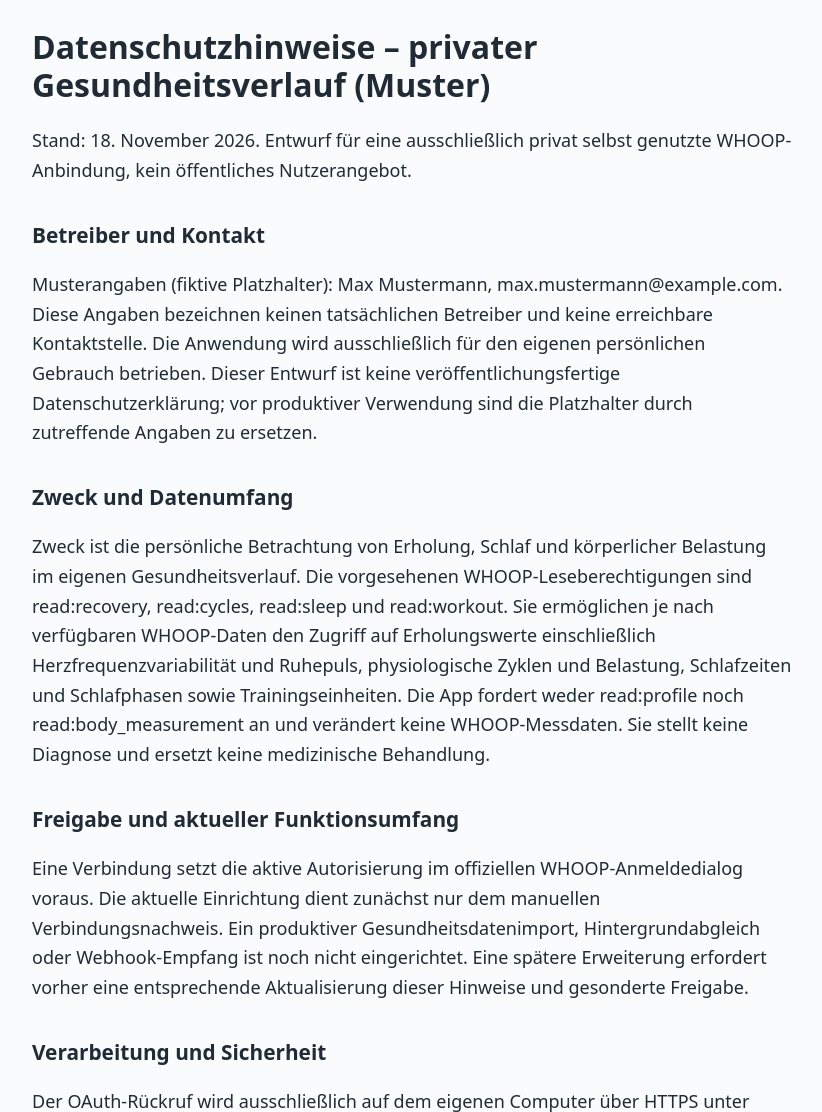
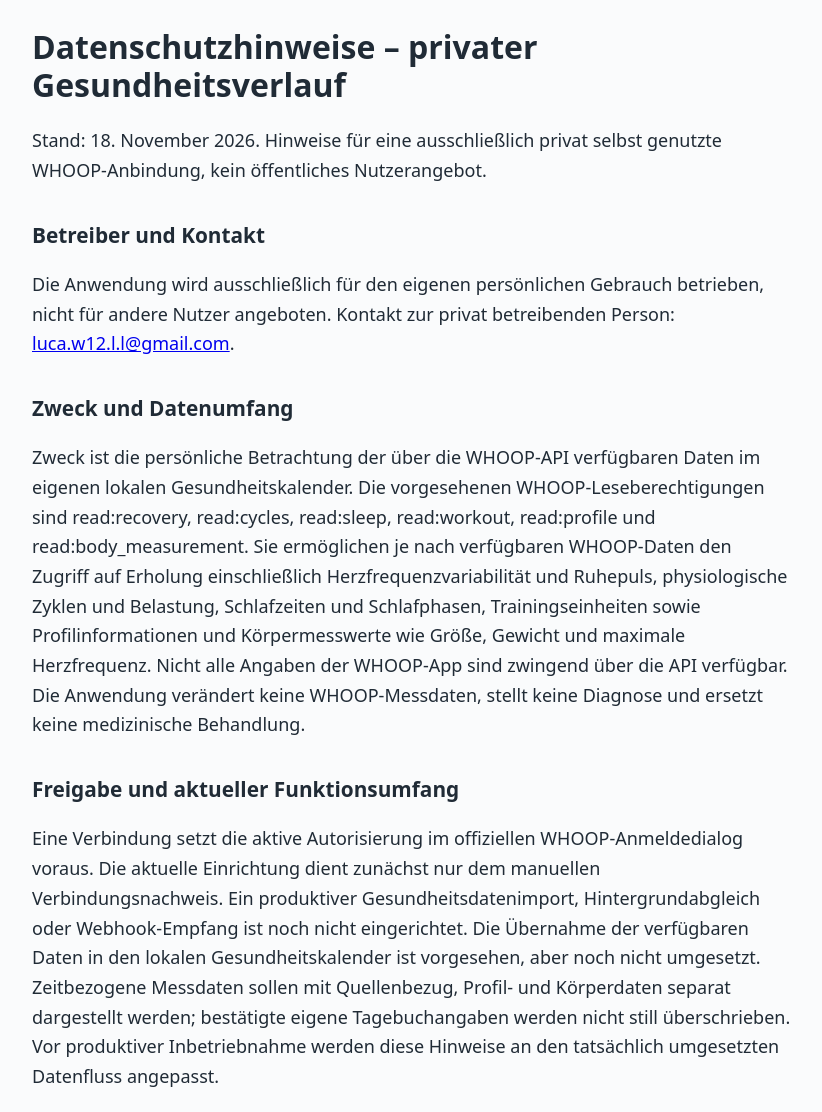
Before and after one commit to lmwittmacher/whoop-privacy, a plain HTML site: page index.html in a window 1280 px wide. Shown: the part 20-1132 px from the top of the page, without its empty margins (228-1050 px from the left). Drawn offline with Linux system fonts and the light colour scheme.

Commit message:
Add files via upload

```diff
--- a/index.html
+++ b/index.html
@@ -1,13 +1,13 @@
 <!doctype html>
 <html lang="de"><head><meta charset="utf-8"><meta name="viewport" content="width=device-width,initial-scale=1"><meta name="robots" content="noindex,nofollow"><title>Datenschutzhinweise – private WHOOP-Anbindung</title><style>body{max-width:760px;margin:3rem auto;padding:0 1.25rem;font:18px/1.65 system-ui,sans-serif;color:#202b36;background:#fafbfc}h1{font-size:2rem;line-height:1.2}h2{margin-top:2rem;font-size:1.3rem}p{overflow-wrap:anywhere}</style></head><body><main>
-<h1>Datenschutzhinweise – privater Gesundheitsverlauf (Muster)</h1>
-<p>Stand: 18. November 2026. Entwurf für eine ausschließlich privat selbst genutzte WHOOP-Anbindung, kein öffentliches Nutzerangebot.</p>
+<h1>Datenschutzhinweise – privater Gesundheitsverlauf</h1>
+<p>Stand: 18. November 2026. Hinweise für eine ausschließlich privat selbst genutzte WHOOP-Anbindung, kein öffentliches Nutzerangebot.</p>
 <h2>Betreiber und Kontakt</h2>
-<p>Musterangaben (fiktive Platzhalter): Max Mustermann, max.mustermann@example.com. Diese Angaben bezeichnen keinen tatsächlichen Betreiber und keine erreichbare Kontaktstelle. Die Anwendung wird ausschließlich für den eigenen persönlichen Gebrauch betrieben. Dieser Entwurf ist keine veröffentlichungsfertige Datenschutzerklärung; vor produktiver Verwendung sind die Platzhalter durch zutreffende Angaben zu ersetzen.</p>
+<p>Die Anwendung wird ausschließlich für den eigenen persönlichen Gebrauch betrieben, nicht für andere Nutzer angeboten. Kontakt zur privat betreibenden Person: <a href="mailto:luca.w12.l.l@gmail.com">luca.w12.l.l@gmail.com</a>.</p>
 <h2>Zweck und Datenumfang</h2>
-<p>Zweck ist die persönliche Betrachtung von Erholung, Schlaf und körperlicher Belastung im eigenen Gesundheitsverlauf. Die vorgesehenen WHOOP-Leseberechtigungen sind read:recovery, read:cycles, read:sleep und read:workout. Sie ermöglichen je nach verfügbaren WHOOP-Daten den Zugriff auf Erholungswerte einschließlich Herzfrequenzvariabilität und Ruhepuls, physiologische Zyklen und Belastung, Schlafzeiten und Schlafphasen sowie Trainingseinheiten. Die App fordert weder read:profile noch read:body_measurement an und verändert keine WHOOP-Messdaten. Sie stellt keine Diagnose und ersetzt keine medizinische Behandlung.</p>
+<p>Zweck ist die persönliche Betrachtung der über die WHOOP-API verfügbaren Daten im eigenen lokalen Gesundheitskalender. Die vorgesehenen WHOOP-Leseberechtigungen sind read:recovery, read:cycles, read:sleep, read:workout, read:profile und read:body_measurement. Sie ermöglichen je nach verfügbaren WHOOP-Daten den Zugriff auf Erholung einschließlich Herzfrequenzvariabilität und Ruhepuls, physiologische Zyklen und Belastung, Schlafzeiten und Schlafphasen, Trainingseinheiten sowie Profilinformationen und Körpermesswerte wie Größe, Gewicht und maximale Herzfrequenz. Nicht alle Angaben der WHOOP-App sind zwingend über die API verfügbar. Die Anwendung verändert keine WHOOP-Messdaten, stellt keine Diagnose und ersetzt keine medizinische Behandlung.</p>
 <h2>Freigabe und aktueller Funktionsumfang</h2>
-<p>Eine Verbindung setzt die aktive Autorisierung im offiziellen WHOOP-Anmeldedialog voraus. Die aktuelle Einrichtung dient zunächst nur dem manuellen Verbindungsnachweis. Ein produktiver Gesundheitsdatenimport, Hintergrundabgleich oder Webhook-Empfang ist noch nicht eingerichtet. Eine spätere Erweiterung erfordert vorher eine entsprechende Aktualisierung dieser Hinweise und gesonderte Freigabe.</p>
+<p>Eine Verbindung setzt die aktive Autorisierung im offiziellen WHOOP-Anmeldedialog voraus. Die aktuelle Einrichtung dient zunächst nur dem manuellen Verbindungsnachweis. Ein produktiver Gesundheitsdatenimport, Hintergrundabgleich oder Webhook-Empfang ist noch nicht eingerichtet. Die Übernahme der verfügbaren Daten in den lokalen Gesundheitskalender ist vorgesehen, aber noch nicht umgesetzt. Zeitbezogene Messdaten sollen mit Quellenbezug, Profil- und Körperdaten separat dargestellt werden; bestätigte eigene Tagebuchangaben werden nicht still überschrieben. Vor produktiver Inbetriebnahme werden diese Hinweise an den tatsächlich umgesetzten Datenfluss angepasst.</p>
 <h2>Verarbeitung und Sicherheit</h2>
 <p>Der OAuth-Rückruf wird ausschließlich auf dem eigenen Computer über HTTPS unter localhost verarbeitet. Anmeldung und Autorisierung erfolgen bei WHOOP; das WHOOP-Passwort wird nicht in der lokalen Anwendung eingegeben. Client Secret und OAuth-Tokens werden durch den aktuellen Verbindungsprozess nur im Arbeitsspeicher gehalten und nicht absichtlich in Dateien oder Protokollen gespeichert. Der Prozess protokolliert keine Autorisierungscodes oder Tokens. Mit dem Beenden werden die Referenzen auf diese Zugangsdaten verworfen; eine garantierte physische Speicherlöschung wird nicht zugesichert.</p>
 <h2>Empfänger und weitere Dienste</h2>
@@ -15,5 +15,5 @@
 <h2>Speicherung, Beendigung und Widerruf</h2>
 <p>Der aktuelle Verbindungsnachweis speichert keine WHOOP-Gesundheitsdaten dauerhaft und führt keine automatische Hintergrundsynchronisierung aus. Das Schließen des lokalen Prozesses beendet seine Sitzung, widerruft jedoch nicht automatisch eine bei WHOOP erteilte Freigabe. Diese kann zusätzlich über die von WHOOP bereitgestellten Kontofunktionen für verbundene Anwendungen bzw. dessen Support widerrufen werden. Daten im WHOOP-Konto werden durch das Beenden dieser lokalen Anwendung nicht gelöscht.</p>
 <h2>Hosting dieser Informationsseite</h2>
-<p>Vorgesehen ist GitHub Pages, ein Dienst von GitHub. Beim Abruf dieser Seite verarbeitet GitHub technische Zugriffsdaten; laut GitHub werden IP-Adressen zu Sicherheitszwecken protokolliert und gespeichert. Weitere Angaben: https://docs.github.com/en/site-policy/privacy-policies/github-general-privacy-statement . Die statische Seite verwendet keine eigenen Cookies, Skripte, Formulare, Analysedienste oder externen Schriftarten. Gesundheitsdaten und Zugangsdaten werden auf dieser Seite weder erhoben noch veröffentlicht. Die lokale WHOOP-Anwendung wird nicht bei GitHub gehostet.</p>
+<p>Diese Informationsseite wird auf GitHub Pages, einem Dienst von GitHub, gehostet. Beim Abruf dieser Seite verarbeitet GitHub technische Zugriffsdaten; laut GitHub werden IP-Adressen zu Sicherheitszwecken protokolliert und gespeichert. Weitere Angaben: https://docs.github.com/en/site-policy/privacy-policies/github-general-privacy-statement . Die statische Seite verwendet keine eigenen Cookies, Skripte, Formulare, Analysedienste oder externen Schriftarten. Gesundheitsdaten und Zugangsdaten werden auf dieser Seite weder erhoben noch veröffentlicht. Die lokale WHOOP-Anwendung wird nicht bei GitHub gehostet.</p>
 </main></body></html>
```
